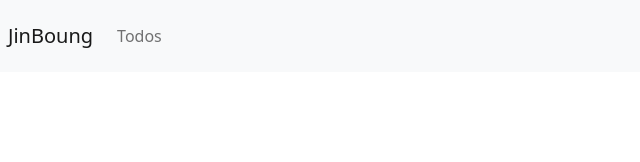
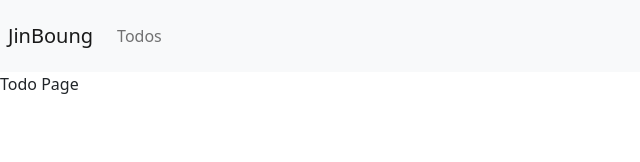
Before and after one commit to jbb4223/vue-Prac, a Vue app: page /todos/1 in a window 1280 px wide. Before the commit this address had no page. Shown: the top 162 px of the page, without its empty margins (0-640 px from the left). Built offline with nearby package versions, Linux system fonts and the light colour scheme.

Commit message:
45 class

```diff
--- /dev/null
+++ b/src/pages/todos/_id.vue
@@ -0,0 +1,19 @@
+<template>
+  <div>Todo Page</div>
+</template>
+
+<script>
+import { useRoute } from 'vue-router';
+
+export default {
+  setup () {
+    const route = useRoute();
+
+    console.log(route.params.id);
+  }
+}
+</script>
+
+<style scoped>
+
+</style>
--- a/src/router/index.js
+++ b/src/router/index.js
@@ -1,6 +1,7 @@
 import { createRouter, createWebHistory } from 'vue-router';
 import Home from '../pages/index.vue';
 import Todos from '../pages/todos/index.vue';
+import Todo from '../pages/todos/_id.vue';
 
 
 const router = createRouter({
@@ -16,6 +17,11 @@ const router = createRouter({
          name: 'Todos',
          component: Todos
       },
+      {
+         path: '/todos/:id',
+         name: 'Create',
+         component: Todo
+      },
    ]
 });
 
```
